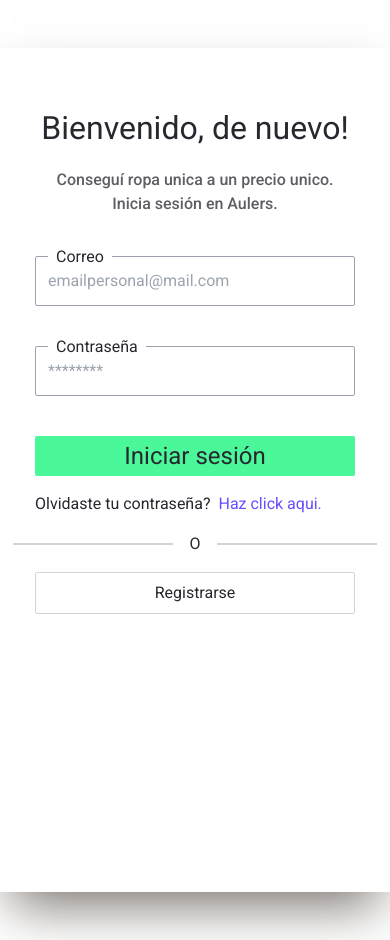
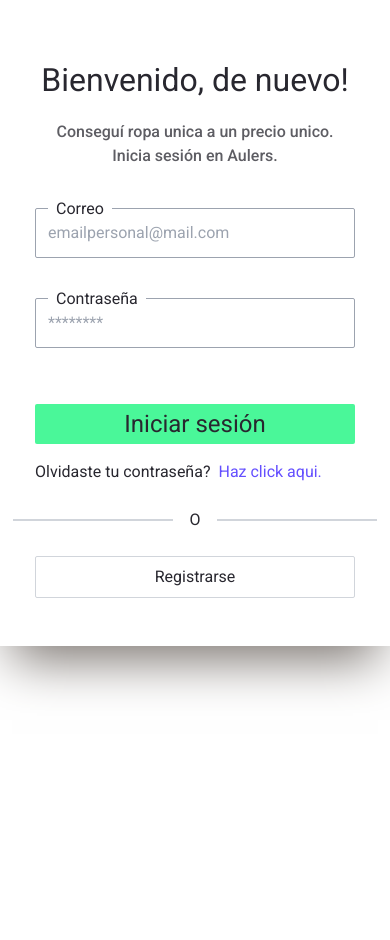
Before and after one commit to facundo1cabrera/aulers-next, a Next.js app: page /login in a window 390 px wide. After the commit the page ends 844 px from the top, so only its background shows below. Built offline with nearby package versions, Linux system fonts and the light colour scheme.

Commit message:
modified login page

```diff
--- a/src/pages/login.tsx
+++ b/src/pages/login.tsx
@@ -1,8 +1,17 @@
+import { useRouter } from 'next/navigation';
+
 
 export default function LoginPage() {
+
+    const router = useRouter();
+
+    const handleLogin = () => {
+        router.push('/');
+    }
+
     return (
         <div className="w-full h-full flex justify-center items-center relative text-black">
-            <div className="w-login h-screen my-12 shadow-2xl shadow-stone-500 flex flex-col items-center">
+            <div className="w-login h-full sm:my-12 shadow-2xl shadow-stone-500 flex flex-col items-center">
                 <div className="h-14"></div>
                 <h2 className="text-2xl mb-4">Bienvenido, de nuevo!</h2>
                 <p className="opacity-75 font-medium">Conseguí ropa unica a un precio unico.</p>
@@ -17,19 +26,19 @@
                     <div className="absolute -top-3 bg-white px-2">Contraseña</div>
                     <input type="text" placeholder="********" className="outline-none"/>
                 </div>
-                <div className="h-10"></div>
-                <button className="text-center bg-green w-80 h-10 rounded-sm transition-all duration-500 hover:font-medium hover:bg-light-blue text-xl">Iniciar sesión</button>
+                <div className="h-14"></div>
+                <button className="text-center bg-green w-80 h-10 rounded-sm transition-all duration-500 hover:font-medium hover:bg-light-blue text-xl" onClick={() => handleLogin()}>Iniciar sesión</button>
                 <div className="flex mt-4 w-80">
                     <p>Olvidaste tu contraseña?</p>
                     <div className="w-2"></div>
                     <a href="/reset-password" className="text-purple hover:font-medium">Haz click aqui.</a>
                 </div>
-                <div className="flex my-4 items-center">
+                <div className="flex my-6 items-center">
                     <div className="w-40 h-0 border border-gray-300"></div>
                     <p className="mx-4">O</p>
                     <div className="w-40 h-0 border border-gray-300"></div>
                 </div>
-                <a href="/register" className="text-center items-center border border-gray-300 w-80 py-2 rounded-sm cursor-pointer hover:font-medium">Registrarse</a>
+                <a href="/register" className="mb-12 text-center items-center border border-gray-300 w-80 py-2 rounded-sm cursor-pointer hover:font-medium">Registrarse</a>
             </div>
         </div>
     );
```
